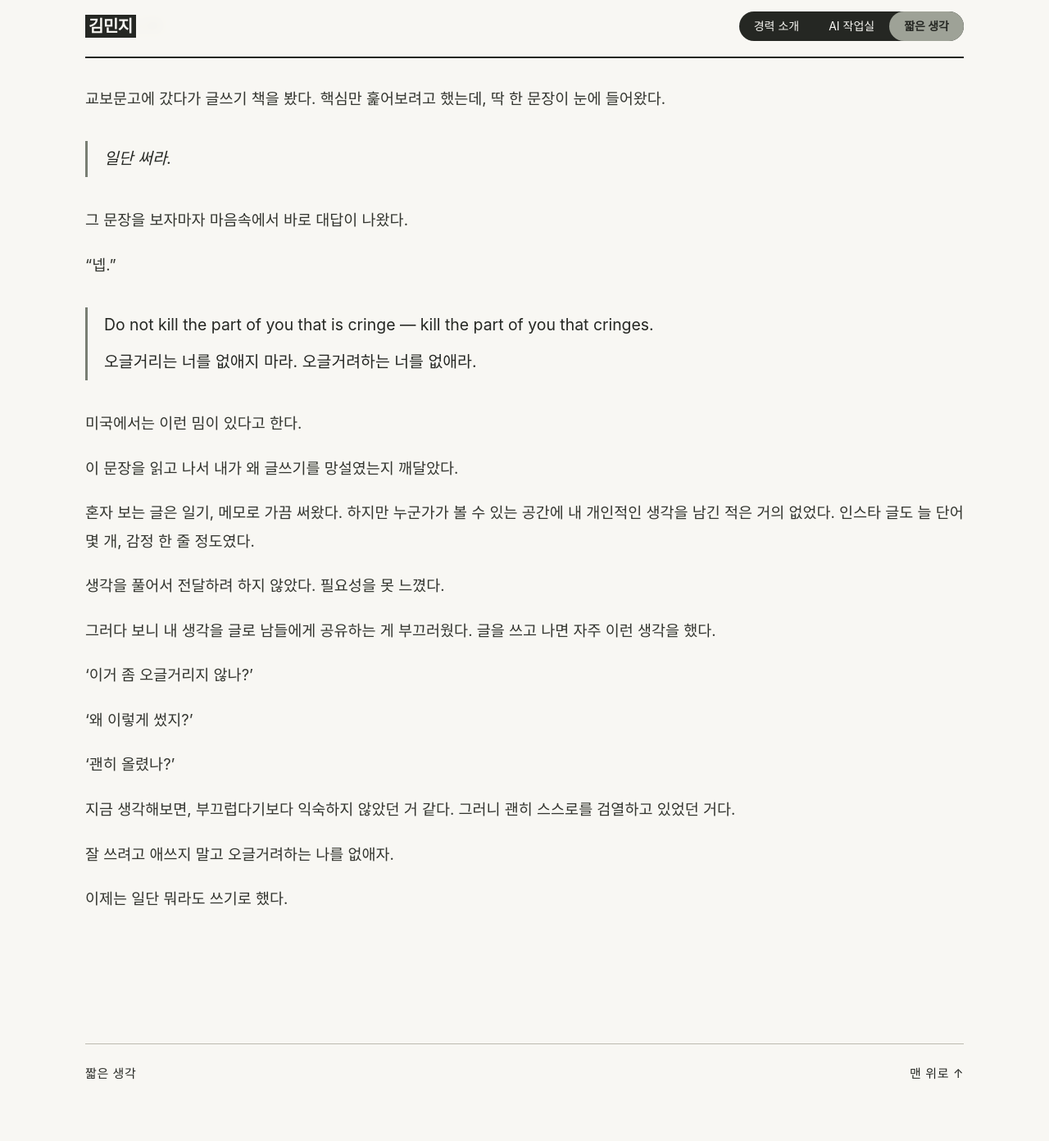
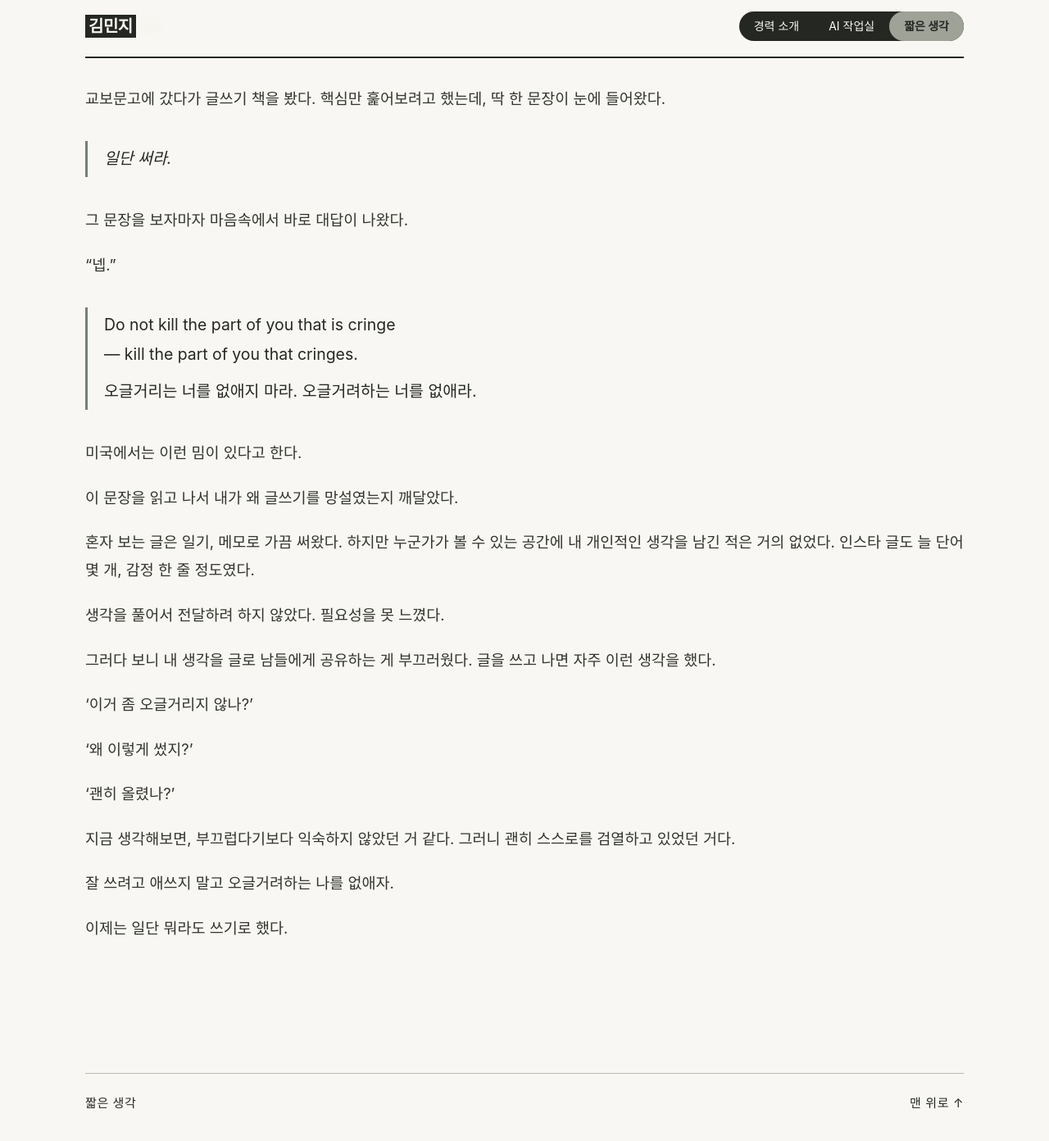
Before and after one commit to k-im-rose/k-im-rose.github.io, a Jekyll site: the page built from _thoughts/write-first.md, in a window 1280 px wide and 1400 px high, scrolled down 243 px. Shown: the top 1392 px of the window at 82% size. Built offline with Jekyll 4.4.1, drawn with Linux system fonts in a browser that asks for light colours; some web fonts are replaced; before the commit the page ends 1607 px from its top, so only the background shows below that.

Commit message:
짧은 생각·AI 작업실: 본문 엔터를 줄바꿈으로 표시
본문 문단에 white-space: pre-line을 적용해 한 줄 엔터를 그대로 줄바꿈으로 보이게 함. 빈 줄은 문단 간격으로 유지

Co-Authored-By: Claude Haiku 5.5 <noreply@anthropic.com>

```diff
--- a/assets/css/cv.css
+++ b/assets/css/cv.css
@@ -416,7 +416,7 @@ html { scroll-padding-top: 84px; }
 .thought h1 { margin: 0; font-size: clamp(30px, 3.4vw, 44px); font-weight: 700; letter-spacing: -0.035em; line-height: 1.3; color: var(--ink); }
 .thought .meta { margin: 14px 0 0; padding-bottom: 22px; border-bottom: 2px solid var(--ink); font-size: 16px; color: var(--soft); font-variant-numeric: tabular-nums; }
 .thought-body { padding-top: 32px; }
-.thought-body p { margin: 0 0 1.1em; }
+.thought-body p { margin: 0 0 1.1em; white-space: pre-line; }
 .thought-body h2 { margin: 2em 0 .8em; font-size: 24px; font-weight: 700; letter-spacing: -0.03em; line-height: 1.4; color: var(--ink); }
 
 /* 카테고리 띠: 바깥 여백 없이 선택 칸이 띠 높이를 꽉 채움 (검은 테두리가 보이지 않게) */
```
